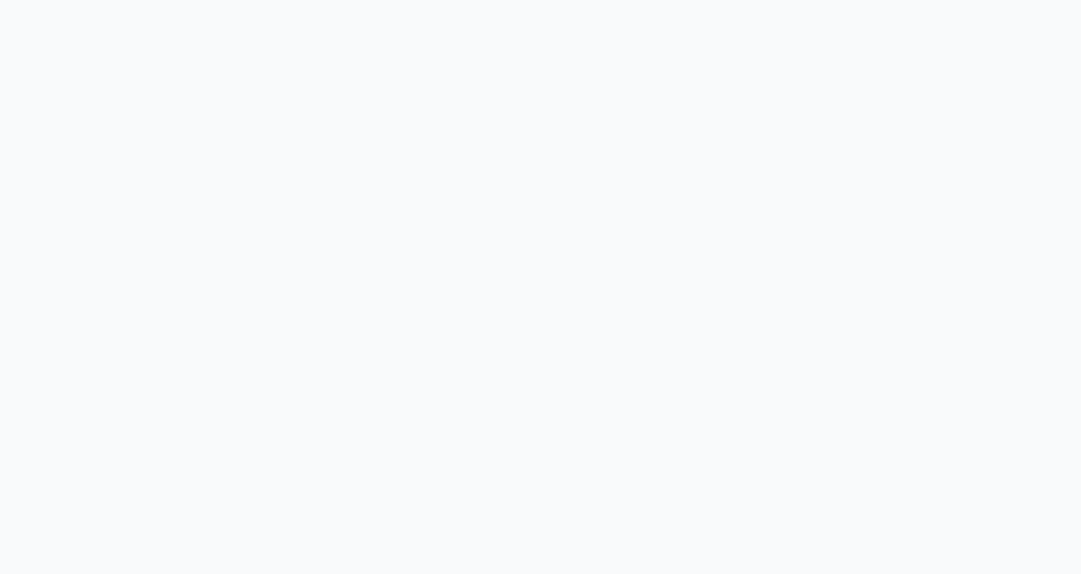
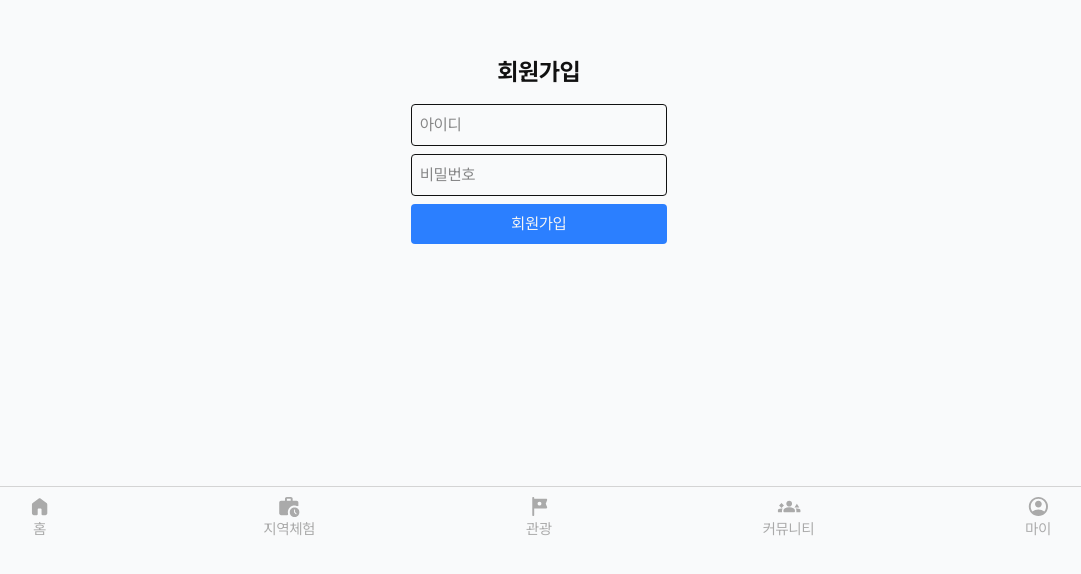
Before and after one commit to StrawberryAcai/Nomadly.web.frontend, a Next.js app: page /signup in a window 1280 px wide. Before the commit this address had no page. Shown: the part 250-824 px from the top of the page, without its empty margins (101-1182 px from the left). Built offline with nearby package versions, Linux system fonts and the light colour scheme.

Commit message:
feat :: 임시 페이지 추가

```diff
--- /dev/null
+++ b/src/app/(auth)/login/page.tsx
@@ -0,0 +1,53 @@
+"use client";
+
+import { useState } from "react";
+import api, { setAccessToken } from "@/shared/lib/axiosInstance";
+
+export default function LoginPage() {
+  const [username, setUsername] = useState("");
+  const [password, setPassword] = useState("");
+  const [message, setMessage] = useState("");
+
+  const handleLogin = async (e: React.FormEvent) => {
+    e.preventDefault();
+    try {
+      const res = await api.post("/api/auth/login", { username, password });
+      console.log(res);
+      const token = res.headers["authorization"]?.replace("Bearer ", "");
+      if (token) {
+        setAccessToken(token);
+        setMessage("✅ 로그인 성공!");
+      }
+    } catch (err: any) {
+      setMessage("❌ 로그인 실패: " + (err.response?.data?.detail || "알 수 없는 오류"));
+    }
+  };
+
+  return (
+    <div className="flex flex-col items-center justify-center h-screen gap-4">
+      <h1 className="text-2xl font-bold">로그인</h1>
+      <form onSubmit={handleLogin} className="flex flex-col gap-2 w-64">
+        <input
+          type="text"
+          placeholder="아이디"
+          value={username}
+          onChange={(e) => setUsername(e.target.value)}
+          className="border p-2 rounded"
+          required
+        />
+        <input
+          type="password"
+          placeholder="비밀번호"
+          value={password}
+          onChange={(e) => setPassword(e.target.value)}
+          className="border p-2 rounded"
+          required
+        />
+        <button type="submit" className="bg-green-500 text-white py-2 rounded">
+          로그인
+        </button>
+      </form>
+      {message && <p>{message}</p>}
+    </div>
+  );
+}
--- /dev/null
+++ b/src/app/(auth)/signup/page.tsx
@@ -0,0 +1,48 @@
+"use client";
+
+import { useState } from "react";
+import api from "@/shared/lib/axiosInstance";
+
+export default function SignupPage() {
+  const [username, setUsername] = useState("");
+  const [password, setPassword] = useState("");
+  const [message, setMessage] = useState("");
+
+  const handleSignup = async (e: React.FormEvent) => {
+    e.preventDefault();
+    try {
+      await api.post("/api/users/signup", { username, password });
+      setMessage("✅ 회원가입 성공! 이제 로그인하세요.");
+    } catch (err: any) {
+      setMessage("❌ 회원가입 실패: " + (err.response?.data?.detail || "알 수 없는 오류"));
+    }
+  };
+
+  return (
+    <div className="flex flex-col items-center justify-center h-screen gap-4">
+      <h1 className="text-2xl font-bold">회원가입</h1>
+      <form onSubmit={handleSignup} className="flex flex-col gap-2 w-64">
+        <input
+          type="text"
+          placeholder="아이디"
+          value={username}
+          onChange={(e) => setUsername(e.target.value)}
+          className="border p-2 rounded"
+          required
+        />
+        <input
+          type="password"
+          placeholder="비밀번호"
+          value={password}
+          onChange={(e) => setPassword(e.target.value)}
+          className="border p-2 rounded"
+          required
+        />
+        <button type="submit" className="bg-blue-500 text-white py-2 rounded">
+          회원가입
+        </button>
+      </form>
+      {message && <p>{message}</p>}
+    </div>
+  );
+}
--- /dev/null
+++ b/src/app/profile/page.tsx
@@ -0,0 +1,30 @@
+"use client";
+
+import { useEffect } from "react";
+import api from "@/shared/lib/axiosInstance"; // 방금 만든 인스턴스 import
+
+export default function ProfilePage() {
+  useEffect(() => {
+    const fetchProfile = async () => {
+      try {
+        const { data } = await api.get("/api/users/profile");
+        console.log("Profile data:", data);
+      } catch (err: any) {
+        if (err.response) {
+          console.error("Error response:", err.response.status, err.response.data);
+        } else {
+          console.error("Error:", err.message);
+        }
+      }
+    };
+
+    fetchProfile();
+  }, []);
+
+  return (
+    <div className="p-4">
+      <h1 className="text-2xl font-bold">Profile Page</h1>
+      <p>콘솔에서 프로필 데이터를 확인하세요.</p>
+    </div>
+  );
+}
```
